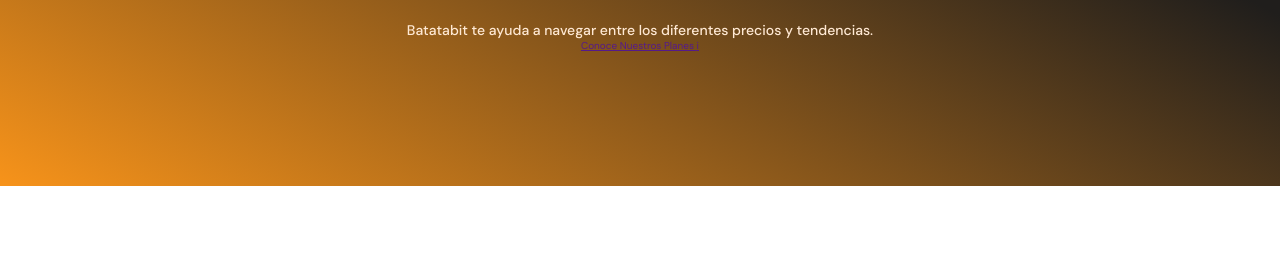
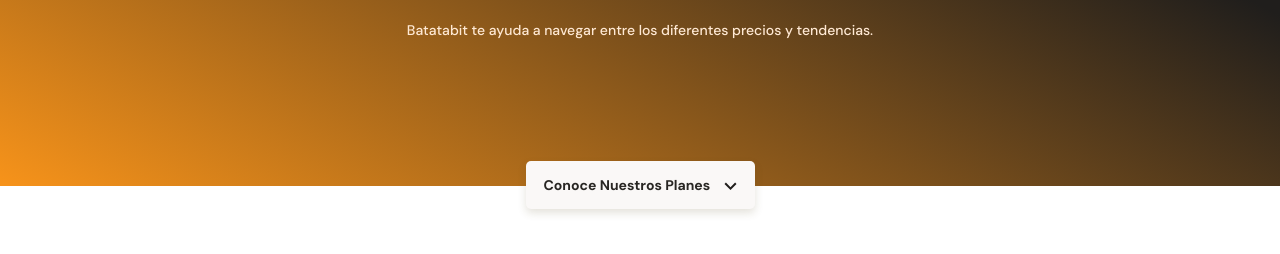
Before and after one commit to charly2045/cursoMovileFirst, a plain HTML site: page index.html in a window 1280 px wide. Shown: the part 154-408 px from the top of the page. Drawn offline with Linux system fonts and the light colour scheme.

Commit message:
Final del la header

```diff
--- a/index.html
+++ b/index.html
@@ -16,7 +16,7 @@
         <div class="header--title-container">
             <h1>La próxima revolución en el intercambio de criptomonedas.</h1>
             <p>Batatabit te ayuda a navegar entre los diferentes precios y tendencias.</p>
-            <a href="" class="header--button">Conoce Nuestros Planes <span>i</span></a>
+            <a href="" class="header--button">Conoce Nuestros Planes <span></span></a>
         </div>
     </header>
     <main>
--- a/styles.css
+++ b/styles.css
@@ -56,3 +56,33 @@ header img {
   font-weight: 500;
   color: var(--soft-orange);
 }
+.header--title-container .header--button {
+  position: absolute;
+  left: 0;
+  right: 0;
+  margin-right: auto;
+  margin-left: auto;
+  /* Otra opción para centrar el boton es "left: calc(50% -118px)*/
+  top: 280px;
+  display: block;
+  margin-top: 35px;
+  padding: 15px;
+  width: 229px;
+  height: 48px;
+  background-color: var(--off-white);
+  /* Sombra */
+  box-shadow: 0 4px 8px rgba(89, 73, 30, 0.16);
+  border: none;
+  border-radius: 5px;
+  font-size: 1.4rem;
+  font-weight: bold;
+  text-decoration: none;
+  color: var(--black);
+}
+.header--button span {
+  display: inline-block;
+  width: 13px;
+  height: 8px;
+  margin-left: 10px;
+  background-image: url(./assets/icons/down-arrow.svg);
+}
```
